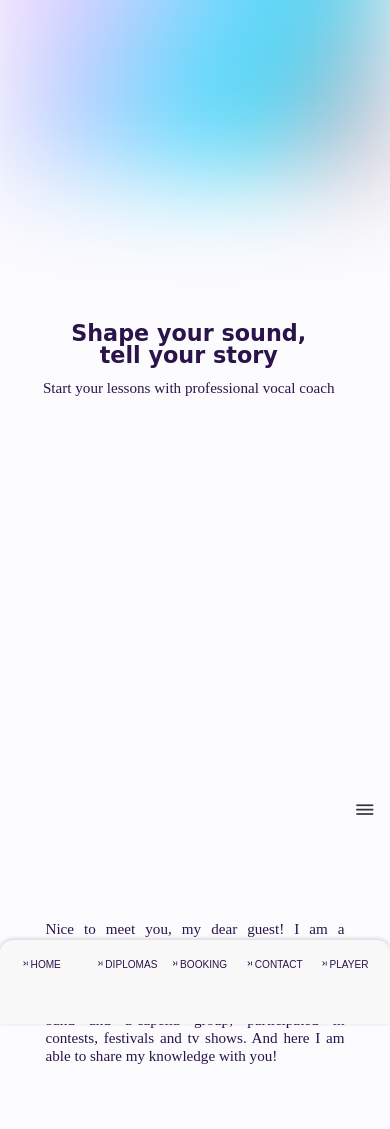
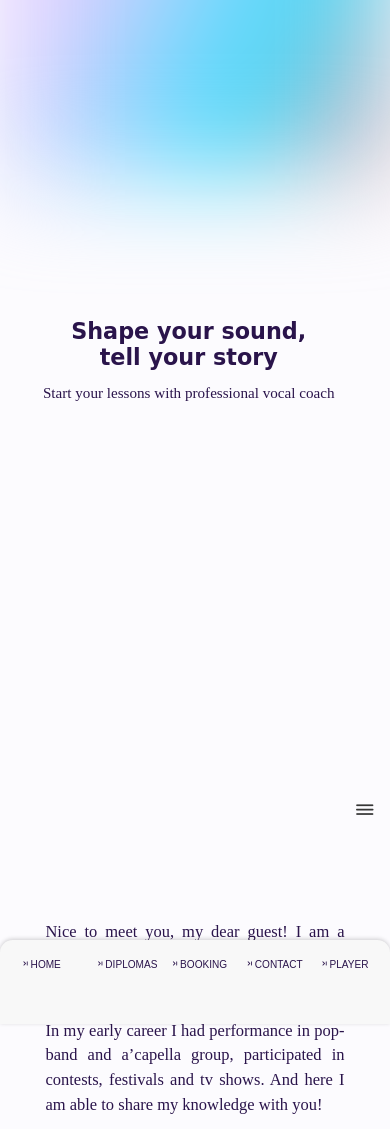
Before and after one commit to elmira26/singsolia, a website: page index.html in a window 390 px wide. Shown: the top 1129 px of the page. Drawn offline with nearby package versions, Linux system fonts and the light colour scheme; a web font is replaced by a local one.

Commit message:
deleted line-height, changes font-size

```diff
--- a/Sass/abstracts/_variables.scss
+++ b/Sass/abstracts/_variables.scss
@@ -40,8 +40,8 @@ $shadowgradient:linear-gradient(to bottom, $color-gradient_1);
  $h1: 2.65rem;
  $h2: 2.1rem;
  $h3: 1.8rem;
- $mobile-font: 1.8rem;
- $normal-font: 1.6rem;
+ $mobile-font: 1.96rem;
+ $normal-font: 1.8rem;
  $small-font: 1.2rem;
  $smaller-font:1.1rem;
 
--- a/Sass/base/_base.scss
+++ b/Sass/base/_base.scss
@@ -40,4 +40,5 @@ body {
   font-size: $normal-font;
   background-color: transparent;
   position: relative;
+
 }
--- a/Sass/base/_typography.scss
+++ b/Sass/base/_typography.scss
@@ -8,12 +8,10 @@
 }
 .heading-primary {
   padding-bottom: 0;
-  line-height: 1.2;
 
    @include respond(phone) {
     width: 100%;
     text-align: center;
-    line-height: 1.4;
     top: 0;
   }
 
@@ -67,7 +65,6 @@
     padding-bottom: 1.5rem;
     text-align: center;
     font-weight: bolder;
-    line-height: 1.2;
     margin-bottom: 0;
     // letter-spacing: 1px;
     // font-family: 'Orbitron';
@@ -90,7 +87,6 @@
      @include respond(tab-port){
       // text-transform: uppercase;
       padding-top:0;
-      line-height: 1;
       font-size: $h1;
       width: 55%;
       text-align: center;
@@ -98,7 +94,6 @@
       @include respond(phoneExtra){
       // text-transform: uppercase;
       padding-top:0;
-      line-height: 1;
       font-size: $h1;
       width: 55%;
       text-align: center;
@@ -264,8 +259,6 @@
      width: 100%;
     }
     @include respond(tab-port) {
-    //  padding: 4rem 1rem;
-     line-height: 1.2;
      width: 65%;
     }
 
@@ -380,7 +373,6 @@
 
 .section-news {
   &__title {
-    line-height: 1.2;
     color:#{$color-white};
     font-size: $h2;
     margin: 0;
@@ -449,7 +441,6 @@
       font-size:  $normal-font;
       letter-spacing: 1px;
       color: $color-blue;
-      line-height: 1.3;
       text-align:left;
       @include respond(desktop) {
         font-size: $normal-font;
@@ -607,7 +598,6 @@
     @include respond(tab-port) {
      padding: 2rem 1rem;
      font-size: $normal-font;
-     line-height: 1.2;
      width: 65%;
      text-align: justify;
     }
```
Also changed, not shown: Css/style.css, 1 other file.
